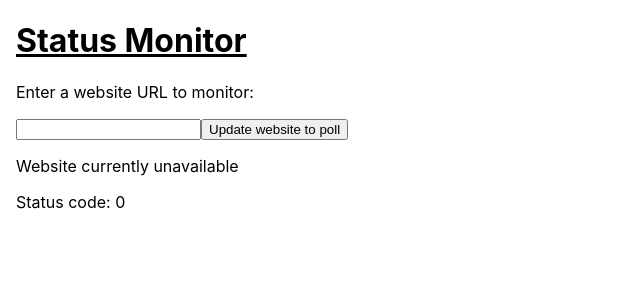
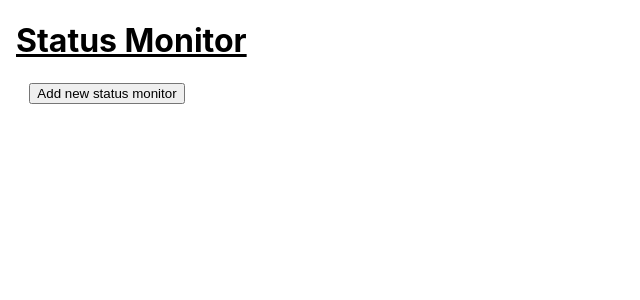
Before and after one commit to AidenWilde/StatusMonitor, a React (Create React App) app in the folder status-monitor-app/: page / in a window 1280 px wide. Shown: the top 300 px of the page, without its empty margins (0-640 px from the left). Built offline with nearby package versions, Linux system fonts and the light colour scheme.

Commit message:
Can now setup multiple status monitors
One issue is that after updating one component all components in the array are updated like the state is static between them, so need to add a key or update how they're rendering to separate their states

```diff
--- a/status-monitor-app/src/App.js
+++ b/status-monitor-app/src/App.js
@@ -1,22 +1,11 @@
 import './App.css';
-import WebsiteStatusOverview from './components/website-status-overview.js'
-import React, { useEffect, useState } from 'react';
+import StatusMonitorOverview from './components/status-monitor-overview.js';
 
 function App() {
-  const [value, setValue] = useState(null);
-  useEffect(() => {
-
-  });
-
   return (
     <div className="App">
       <h1 className="AppTitle"> Status Monitor </h1>
-      <div>
-        <p> Enter a website URL to monitor: </p>
-        <input type="text" id="websiteInput"></input>
-        <input type="button" id="websiteInputSubmit" onClick={() => { setValue(document.getElementById("websiteInput").value); }} value="Update website to poll"></input>
-        <WebsiteStatusOverview propWebsiteUrl={value}/>
-      </div>
+      <StatusMonitorOverview/>
     </div>
   );
 }
--- /dev/null
+++ b/status-monitor-app/src/components/status-monitor-overview.js
@@ -0,0 +1,18 @@
+import { useEffect, useState } from "react";
+import WebsiteStatusOverview from "./website-status-overview";
+
+function StatusMonitorOverview() {
+    const [websiteStatusOverviews, setWebsiteStatusOverviews] = useState([]);
+
+    return (
+        <div>
+            <input type="button" value="Add new status monitor" onClick={() => {
+               setWebsiteStatusOverviews([...websiteStatusOverviews, <WebsiteStatusOverview />])
+            }}></input>
+            {websiteStatusOverviews}
+        </div>
+
+    );
+}
+
+export default StatusMonitorOverview;
--- /dev/null
+++ b/status-monitor-app/src/components/website-status-overview.css
@@ -0,0 +1,8 @@
+p {
+    font-size: small;
+    display: inline-block;
+}
+
+input {
+    margin-left: 1em;
+}
--- a/status-monitor-app/src/components/website-status-overview.js
+++ b/status-monitor-app/src/components/website-status-overview.js
@@ -1,17 +1,22 @@
 import React, { useEffect, useState } from 'react';
 import WebsitePoller from './website-poller';
 import WebsiteStatus from './website-status';
+import './website-status-overview.css';
 
-function WebsiteStatusOverview({propWebsiteUrl}) {
+function WebsiteStatusOverview() {
     const [websiteUrl, setWebsiteUrl] = useState(null);
     const [statusCode, setStatusCode] = useState(0);
 
     useEffect(() => {
-        setWebsiteUrl(propWebsiteUrl);
-    }, [propWebsiteUrl, statusCode])
+
+    });
 
     return (
         <div>
+            <br/>
+            <p>Website URL to monitor:</p>
+            <input type="text" id="websiteInput"></input>
+            <input type="button" id="websiteInputSubmit" onClick={() => { setWebsiteUrl(document.getElementById("websiteInput").value); }} value="Update website to poll"></input>
             <WebsitePoller websiteUrl={websiteUrl} updateParentData={ UpdateStatusFromChildComponent }/>
             <WebsiteStatus propsStatusCode={statusCode} />
         </div>
--- /dev/null
+++ b/status-monitor-app/src/components/website-status.css
@@ -0,0 +1,3 @@
+p {
+    margin-left: 1em;
+}
--- a/status-monitor-app/src/components/website-status.js
+++ b/status-monitor-app/src/components/website-status.js
@@ -1,4 +1,5 @@
 import React, { useEffect, useState } from 'react';
+import './website-status.css';
 
 function WebsiteStatus({propsStatusCode}) {
     const [statusCode, setStatusCode] = useState(0);
```
